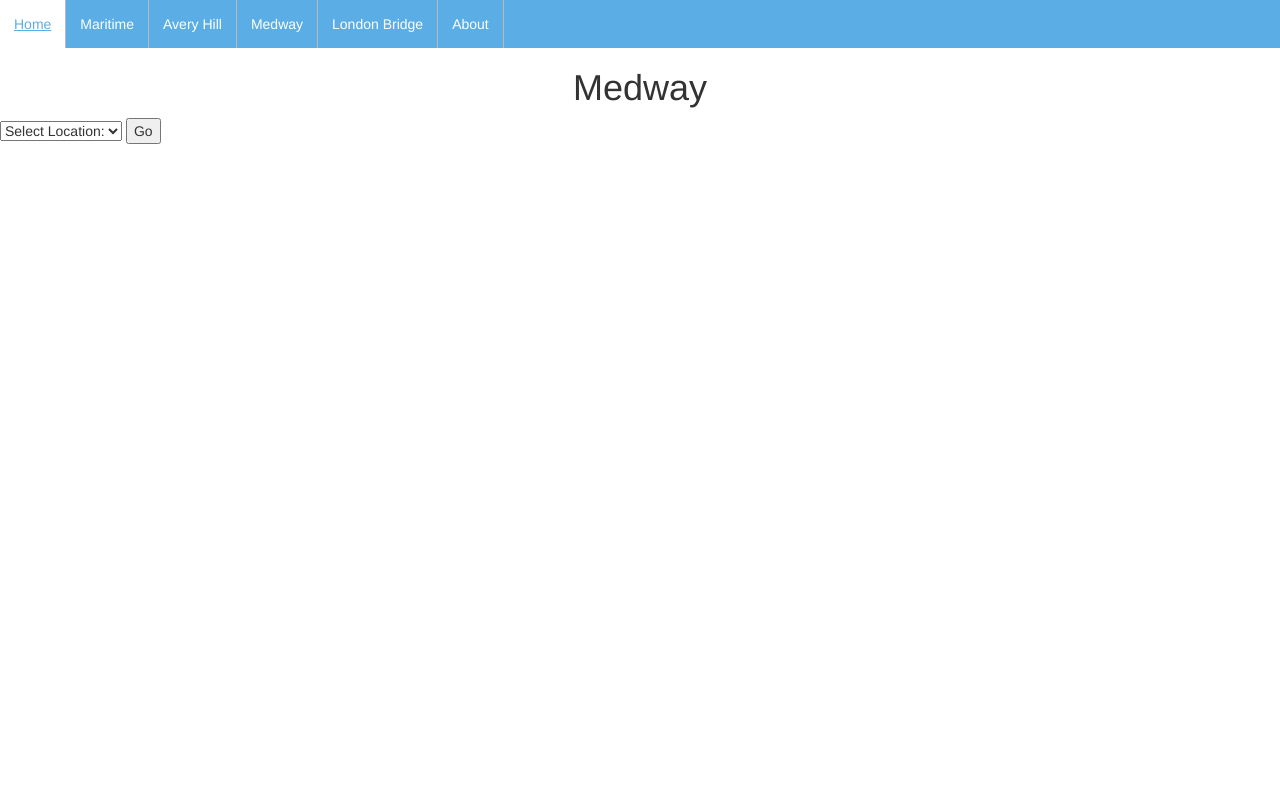
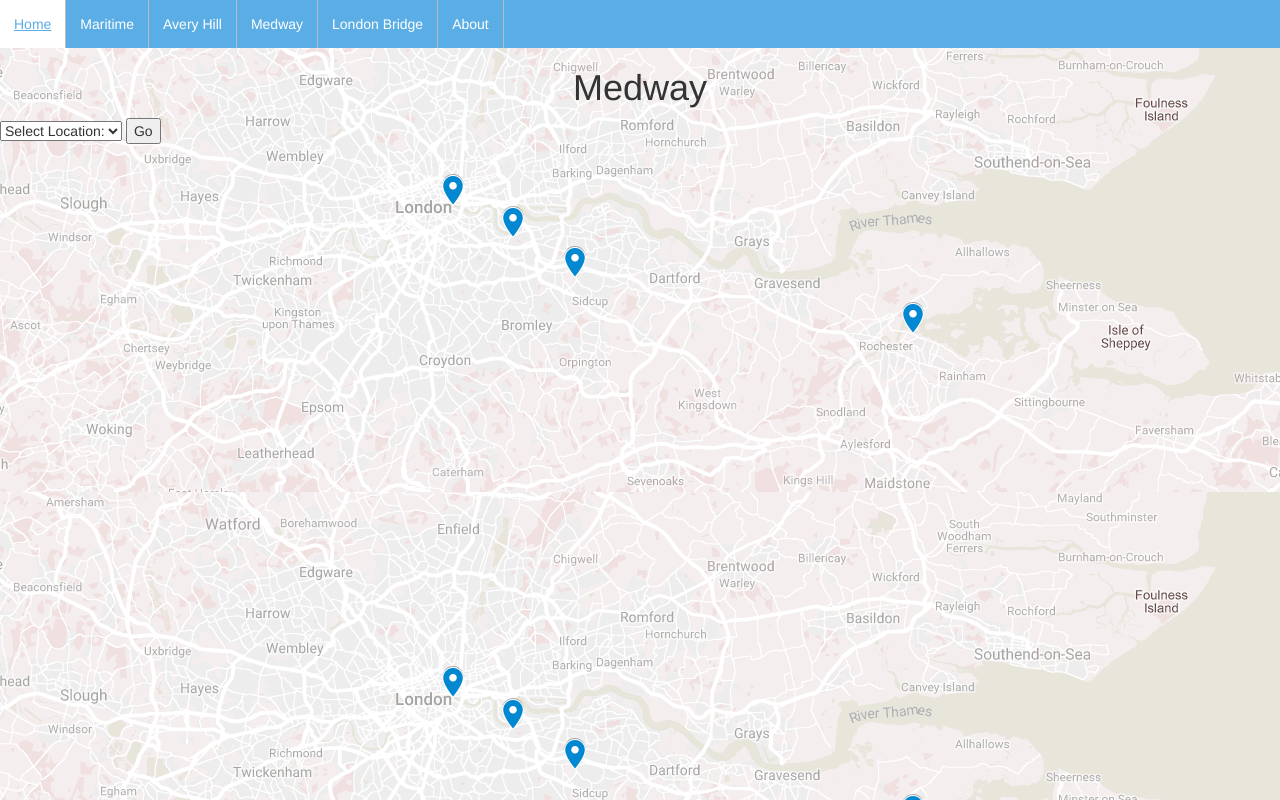
Before and after one commit to amberkv/WeatherSite, a plain HTML site: page medway.html in a window 1280 px wide. Drawn offline with Linux system fonts and the light colour scheme.

Commit message:
Update medway.html
Background map added

```diff
--- a/medway.html
+++ b/medway.html
@@ -13,7 +13,7 @@
   <h1> Medway </h1>
 </head>
 
-<body>
+<body background="locations.png">
   <script type="text/javascript">
     function goToNewPage()
     {
```
